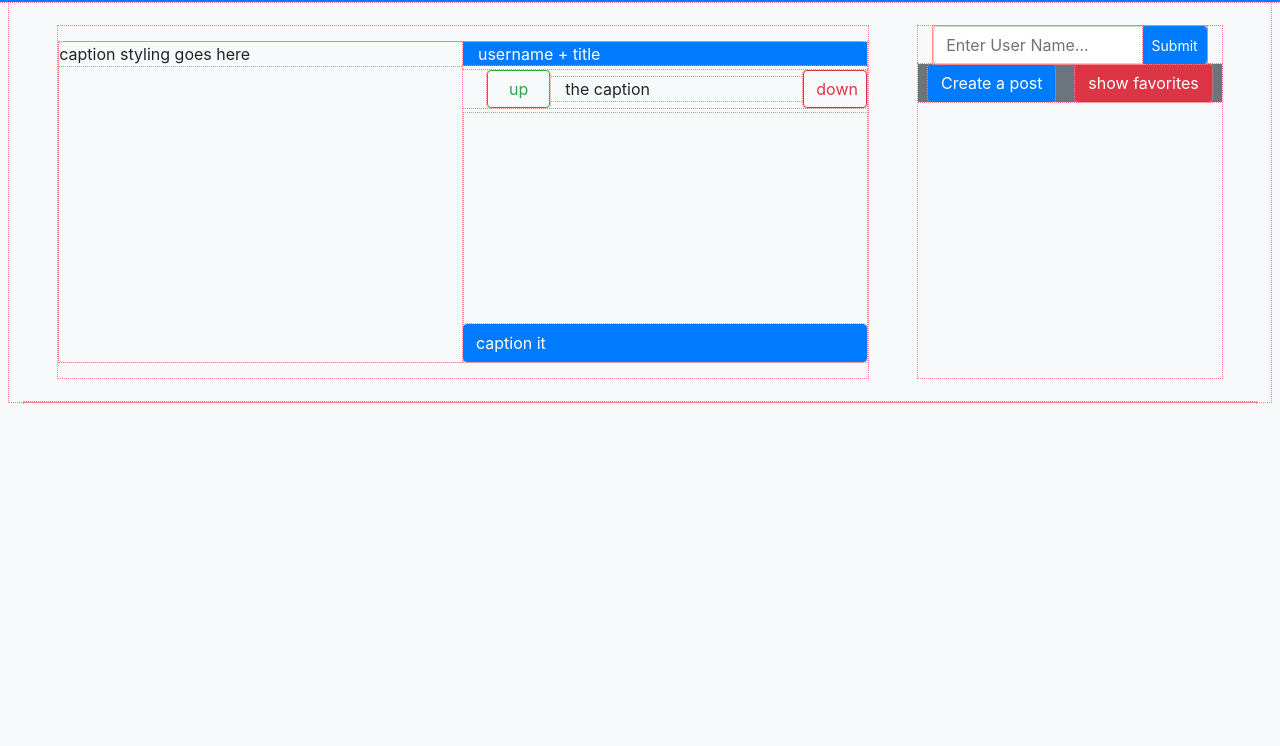
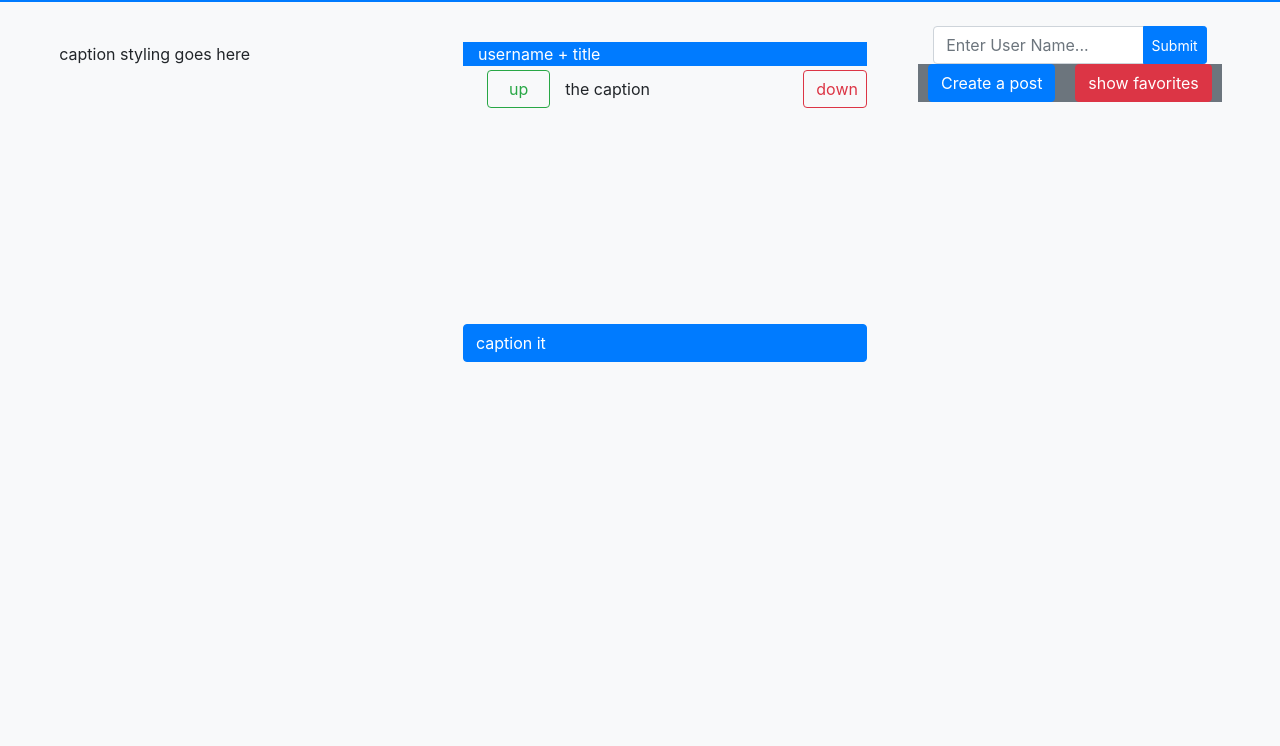
Before and after one commit to MickShannahan/Caption-hackathon-1, a website with bundled scripts: page client/index.html in a window 1280 px wide. Shown: the part 54-800 px from the top of the page. Built offline with nearby package versions, Linux system fonts and the light colour scheme; files whose address does not match are found by name.

Commit message:
got rid or grid lines

```diff
--- a/client/index.html
+++ b/client/index.html
@@ -12,12 +12,12 @@
     <title>this.Caption</title>
 
     <style>
-        * {
-            outline: 1px dotted rgb(248, 129, 129);
-            /* .row {
+        /* * { */
+        /* outline: 1px dotted rgb(248, 129, 129); */
+        /* .row {
         min-height: 10vh;
       } */
-        }
+        /* } */
     </style>
 
 </head>
```
